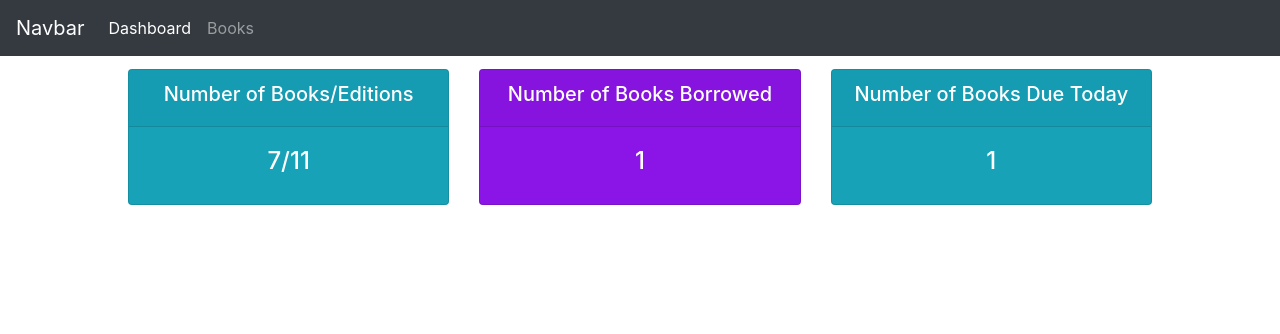
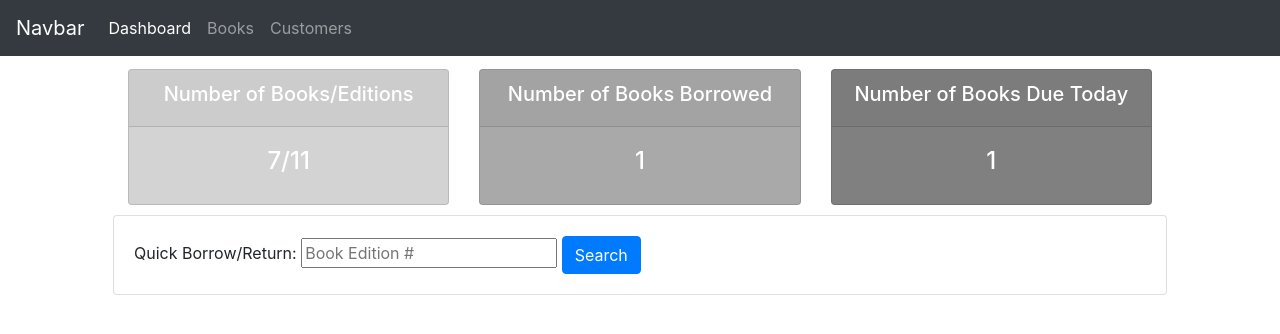
Before and after one commit to Mariobouzakhm/LibraryManagement, a Django app: page / in a window 1280 px wide. Shown: the top 334 px of the page. Run offline with Django 3.2, Linux system fonts and the light colour scheme; data comes from the database, SQL or seed files in the repository; both versions use the stored data as it was after the commit; some libraries are stand-ins or nearby versions.

Commit message:
Added Additional Website Functionality

```diff
--- a/books/forms.py
+++ b/books/forms.py
@@ -24,6 +24,16 @@ class BookForm(ModelForm):
     )
 
 
+class CustomerForm(ModelForm):
+    class Meta:
+        model = Customer
+        fields = '__all__'
+
+        widgets = {
+            'date_of_birth': DatePicker()
+        }
+
+
 class AuthorForm(ModelForm):
     class Meta:
         model = Author
@@ -45,6 +55,11 @@ class EditionForm(ModelForm):
         model = BookEdition
         fields = '__all__'
         exclude = ['status']
+
+
+class QBorrowReturnForm(forms.Form):
+    book_edition_id = forms.IntegerField(label='Quick Borrow/Return: ', min_value=0,
+                                         widget=forms.TextInput(attrs={'placeholder': 'Book Edition #'}))
 
 
 class BorrowForm(ModelForm):
--- a/books/templates/books/book.html
+++ b/books/templates/books/book.html
@@ -34,8 +34,8 @@
             <div class="col-sm-5">
                 <div class="card">
                     <div class="card-body">
-                        <h6>Authors: {{ book.authors|join:", " }}</h6>
-                        <h6>Categories: {{ book.categories|join:", " }}</h6>
+                        <h6>Authors: {{ book.authors.all|join:", " }}</h6>
+                        <h6>Categories: {{ book.categories.all|join:", " }}</h6>
                     </div>
                 </div>
             </div>
@@ -52,6 +52,7 @@
                         <th scope="col">ISBN</th>
                         <th scope="col">Status</th>
                         <th scope="col"></th>
+                        <th scope="col"></th>
                     </tr>
                 </thead>
                 <tbody>
@@ -66,6 +67,7 @@
                             {% else %}
                                 <td><a href="{% url 'return' edition.id %}" class="btn btn-danger">Return</a></td>
                             {% endif %}
+                            <td><a href="{% url 'edition_details' edition.id %}" class="btn btn-primary">Details</a></td>
                         </tr>
                     {% endfor %}
                 </tbody>
--- a/books/templates/books/home.html
+++ b/books/templates/books/home.html
@@ -1,4 +1,5 @@
 {% extends 'books/main_template.html' %}
+{% load crispy_forms_filters %}
 
 {% block title %}Main Page{% endblock %}
 
@@ -10,17 +11,32 @@
             margin: 1% auto;
         }
 
+        .card1 {
+            background-color: #D3D3D3;
+        }
 
-        .sandro {
-            background-color: #8b15e6
+        .card2 {
+            background-color: #A9A9A9;
+        }
+
+        .card3 {
+            background-color: #808080;
+        }
+
+        .full-card {
+            height: 100%;
+        }
+
+        .full-row {
+            margin-bottom: 10px;
         }
 
     </style>
 
     <div class="card-content">
-        <div class="row">
+        <div class="row full-row">
             <div class="col">
-                <div class="card bg-info text-white">
+                <div class="card card1 text-white full-card">
                     <div class="card-header text-center">
                         <h5>Number of Books/Editions</h5>
 
@@ -32,7 +48,7 @@
             </div>
 
             <div class="col">
-                <div class="card sandro text-white">
+                <div class="card card2 text-white full-card">
                     <div class="card-header text-center">
                         <h5>Number of Books Borrowed</h5>
                     </div>
@@ -43,7 +59,7 @@
             </div>
 
             <div class="col">
-                <div class="card bg-info text-white">
+                <div class="card card3 text-white full-card">
                     <div class="card-header text-center ">
                         <h5>Number of Books Due Today</h5>
                     </div>
@@ -53,6 +69,19 @@
                 </div>
             </div>
         </div>
+
+        <div class="row">
+            <div class="card card-body">
+                <form action="" method="GET">
+                    {% csrf_token %}
+
+                    {{ renew_form.book_edition_id.label }}
+                    {{ renew_form.book_edition_id }}
+
+                    <input type="submit" class="btn btn-primary" name="Search" value="Search">
+                </form>
+            </div>
+        </div>
     </div>
 
 {% endblock content %}
--- a/books/templates/books/navbar.html
+++ b/books/templates/books/navbar.html
@@ -8,5 +8,8 @@
           <li class="nav-item">
             <a class="nav-link" href="{% url 'books' %}">Books</a>
           </li>
+        <li>
+            <a href="{% url 'customers' %}" class="nav-link">Customers</a>
+        </li>
     </ul>
 </nav>
--- a/books/urls.py
+++ b/books/urls.py
@@ -9,10 +9,17 @@ urlpatterns = [
     path('books/add/', views.add_book, name='add_book'),
 
     path('books/<int:pk>/add/', views.add_edition, name='add_edition'),
+    path('edition/<int:pk>/', views.edition_details, name='edition_details'),
 
-    path('borrow/<int:pk>', views.borrow, name='borrow'),
-    path('return/<int:pk>', views.return_book, name='return'),
+    path('borrow/<int:pk>/', views.borrow, name='borrow'),
+    path('return/<int:pk>/', views.return_book, name='return'),
 
     path('authors/add', views.add_author, name='add_author'),
-    path('categories/add', views.add_category, name='add_category')
+    path('categories/add', views.add_category, name='add_category'),
+
+    path('customers/', views.customers, name='customers'),
+    path('customers/add/', views.add_customer, name='add_customer'),
+    path('customers/<int:pk>/', views.customer_details, name='customer_details'),
+
+    path('borrow/details/<int:pk>', views.borrow_details, name='borrow_details')
 ]
--- a/books/views.py
+++ b/books/views.py
@@ -1,8 +1,10 @@
 from django.shortcuts import render
 from django.shortcuts import redirect
 
-from .models import Book, BookEdition, BorrowReceipt
-from .forms import BookForm, BorrowForm, EditionForm, ReturnForm, AuthorForm, CategoryForm
+from .filters import BookFilter
+from .models import Book, BookEdition, BorrowReceipt, Customer
+from .forms import BookForm, BorrowForm, EditionForm, ReturnForm, AuthorForm, CategoryForm\
+    , QBorrowReturnForm, CustomerForm
 
 import datetime
 
@@ -13,18 +15,44 @@ def home(request):
     books_borrowed = BorrowReceipt.objects.all().filter(return_receipt=None).count()
     due_today = BorrowReceipt.objects.all().filter(date_to_return=datetime.date.today()).count()
 
+    borrow_return_form = QBorrowReturnForm()
+
     context = {'books_count': books_count, 'editions_count': editions_count, 'borrowed_count': books_borrowed,
-               'due_today': due_today}
+               'due_today': due_today, 'renew_form': borrow_return_form}
+
+    if request.method == 'GET':
+        borrow_return_form = QBorrowReturnForm(request.GET)
+
+        if borrow_return_form.is_valid():
+            book_edition_id = borrow_return_form.cleaned_data.get("book_edition_id")
+            book_edition = BookEdition.objects.all().filter(id=book_edition_id)
+
+            if len(book_edition) > 0:
+                if book_edition[0].status == 'AVAILABLE':
+                    return redirect('borrow', book_edition_id)
+
+                else :
+                    return redirect('return', book_edition_id)
 
     return render(request, 'books/home.html', context)
 
 
 def books(request):
     book_list = Book.objects.all()
+    book_filter = BookFilter(request.GET, queryset=book_list)
+    book_list = book_filter.qs
 
-    context = {'books_list': book_list}
+    context = {'books_list': book_list, 'book_filter': book_filter}
 
     return render(request, 'books/books.html', context)
+
+
+def customers(request):
+    customer_list = Customer.objects.all()
+
+    context = {'customer_list': customer_list}
+
+    return render(request, 'books/customers.html', context)
 
 
 def book_details(request, pk):
@@ -33,6 +61,23 @@ def book_details(request, pk):
 
     context = {'book': book, 'editions': editions}
     return render(request, 'books/book.html', context)
+
+
+def edition_details(request, pk):
+    edition = BookEdition.objects.get(id=pk)
+    borrow_receipts = BorrowReceipt.objects.filter(book_edition=edition)
+
+    context = {'edition': edition, 'borrow_receipts': borrow_receipts}
+    return render(request, 'books/edition_details.html', context)
+
+
+def customer_details(request, pk):
+    customer = Customer.objects.get(id=pk)
+    borrowed_books = BorrowReceipt.objects.filter(customer=customer)
+
+    context = {'customer': customer, 'borrowed_books': borrowed_books}
+
+    return render(request, 'books/customer.html', context)
 
 
 def add_book(request):
@@ -97,6 +142,18 @@ def add_edition(request, pk):
     return render(request, 'books/add_edition.html', context)
 
 
+def add_customer(request):
+    form = CustomerForm()
+
+    if request.method == 'POST':
+        form = CustomerForm(request.POST)
+
+        if form.is_valid():
+            customer = form.save()
+
+            return redirect('home')
+
+
 def borrow(request, pk):
     edition = BookEdition.objects.get(id=pk)
 
@@ -120,6 +177,14 @@ def borrow(request, pk):
     context = {'form': form, 'edition': edition}
 
     return render(request, 'books/borrow.html', context)
+
+
+def borrow_details(request, pk):
+    borrow_receipt = BorrowReceipt.objects.get(id=pk)
+
+    context = {'borrow_receipt': borrow_receipt}
+
+    return render(request, 'books/borrow_details.html', context)
 
 
 def return_book(request, pk):
--- a/library/settings.py
+++ b/library/settings.py
@@ -41,6 +41,7 @@ INSTALLED_APPS = [
 
     'crispy_forms',
     'phonenumber_field',
+    'django_filters',
 
     'books.apps.BooksConfig'
 ]
```
Also changed, not shown: books/filters.py (added, +10 -0 lines), books/templates/books/add_customer.html (added, +30 -0 lines), books/templates/books/books.html (+13 -0 lines), books/templates/books/borrow_details.html (added, +40 -0 lines), books/templates/books/customer.html (added, +67 -0 lines), books/templates/books/customers.html (added, +46 -0 lines), books/templates/books/edition_details.html (added, +70 -0 lines), db.sqlite3.
